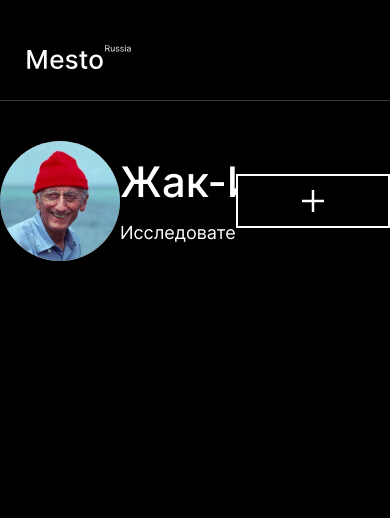
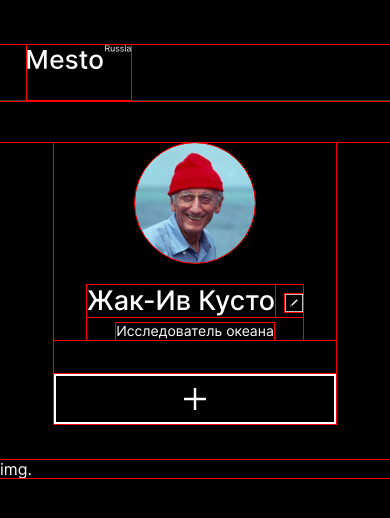
Before and after one commit to Jezeld/mesto, a plain HTML site: page index.html in a window 390 px wide. Drawn offline with Linux system fonts and the light colour scheme.

Commit message:
ПР4profile

```diff
--- a/index.html
+++ b/index.html
@@ -16,6 +16,7 @@
     </header>
     <main class="content">
         <section class="profile">
+            <div class="profile__profile">
             <div class="profile__avatar"></div>
             <div class="profile__profile-info">
                <div class="profile__name-edit">
@@ -24,7 +25,13 @@
             </div>
                 <p class="profile__about">Исследователь океана</p>
             </div>
+        </div>
                 <div class="profie__add-button"></div>
+        </section>
+        <section class="elements">
+            <div class="element">
+                img.
+            </div>
         </section>
 
 
--- a/style.css
+++ b/style.css
@@ -1,6 +1,6 @@
-/* * {
+* {
     outline: 1px solid red;
-} */
+}
 
 .page {
     max-width: 1280px;
@@ -39,12 +39,21 @@
 }
 
 .profile {
+    box-sizing: border-box;
     display: flex;
     justify-content: space-between;
     align-items: center;
     max-width: 880px;
     min-height: 120px;
     margin: 40px auto 51px;
+}
+
+.profile__profile {
+    box-sizing: border-box;
+    display: flex;
+    gap: 30px;
+    align-items: center;
+    min-width: 487px;
 }
 
 .profile__avatar {
@@ -81,7 +90,9 @@
     line-height: 22px;
     letter-spacing: 0em;
     text-align: left;
-
+    white-space: nowrap;
+    text-overflow: ellipsis;
+    overflow: hidden;
 }
 
 .profile__name {
@@ -93,6 +104,9 @@
     margin: 0px;
     max-width: 294px;
     width: 100%;
+    white-space: nowrap;
+    text-overflow: ellipsis;
+    overflow: hidden;
 }
 
 .profile__edit-button {
@@ -104,7 +118,9 @@
     margin: 0px 0px 8px 18px;
 
 }
+
 .profie__add-button {
+    box-sizing: border-box;
     background-image: url("./images/Vector.svg");
     min-width: 150px;
     aspect-ratio: 3/1;
@@ -121,7 +137,7 @@
 
 
 
-@media screen and (max-width: 850px) {
+@media screen and (max-width: 700px) {
     .header {
         min-height: 56px;
     }
@@ -129,6 +145,49 @@
     .header__logo {
         margin-left: 27px;
         max-width: 104px;
+    }
+
+    .profile {
+        flex-direction: column;
+        margin: 42px auto 36px;
+        max-width: 282px;
+    }
+
+    .profile__profile {
+        flex-direction: column;
+        gap: 22px;
+    }
+
+    .profile__profile-info {
+        align-items: center;
 
     }
+
+    .profile__about {
+        margin: 6px 0px 0px;
+        font-size: 14px;
+        line-height: 16.94px;
+        text-align: center;
     }
+
+    .profile__name {
+        font-size: 27px;
+        text-align: center;
+        line-height: 32px;
+    }
+
+    .profile__edit-button {
+        min-width: 18px;
+        margin: 0px 0px 5px 10px;
+    }
+
+    .profie__add-button {
+        min-width: 282px;
+        aspect-ratio: 141/25;
+        margin-top: 34px;
+    }
+
+    .profile__profile {
+        min-width: 282px;
+    }
+}
```
Also changed, not shown: images/Australia.jpg (added), images/Karachaevsk.jpg (added), images/USA.jpg (added), images/dombay.jpg (added), images/elbrus.jpg (added), 1 other file. Lines whose indentation alone changed are shown as unchanged.
